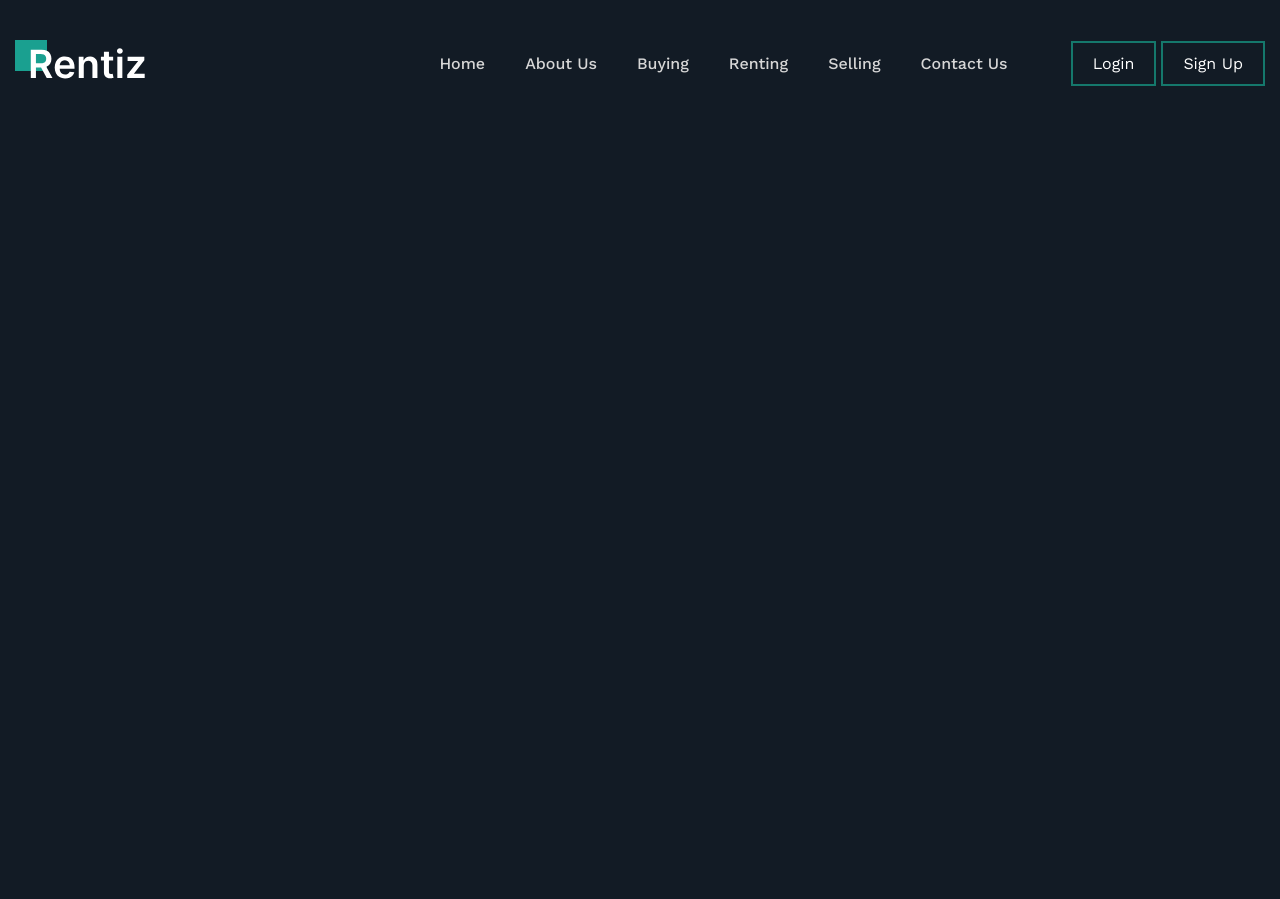
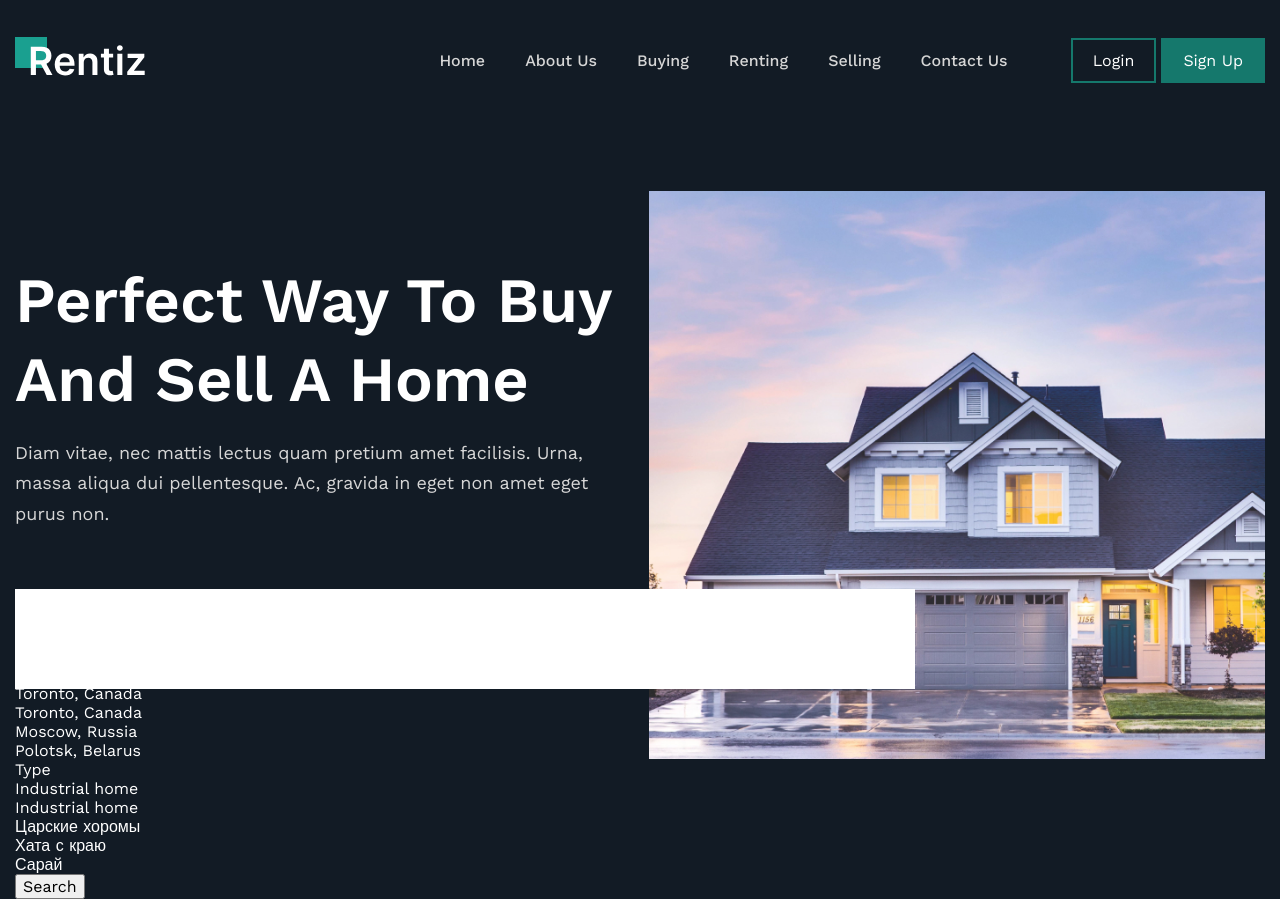
Before and after one commit to KirylBar/rentiz, a website built with webpack: page src/index.html in a window 1280 px wide. Before the commit the page ends 800 px from the top, so only its background shows below. Built offline with nearby package versions, Linux system fonts and the light colour scheme.

Commit message:
add hero block

```diff
--- a/src/index.html
+++ b/src/index.html
@@ -41,5 +41,69 @@
         </div>
       </div>
     </header>
+    <main class="page">
+      <section class="hero">
+        <div class="hero__container">
+          <div class="hero__content">
+            <h1 class="hero__title">Perfect way to buy and sell a home</h1>
+            <p class="hero__text text">
+              Diam vitae, nec mattis lectus quam pretium amet facilisis. Urna,
+              massa aliqua dui pellentesque. Ac, gravida in eget non amet eget
+              purus non.
+            </p>
+            <div class="hero__filter filter">
+              <div class="filter__block block-filter">
+                <div class="block-filter__button">
+                  <div class="block-filter__header">
+                    <div class="block-filter__type">Purpose</div>
+                    <div class="block-filter__icon"></div>
+                  </div>
+                  <div class="block-filter__value">Buy</div>
+                </div>
+                <div class="block-filter__dropdawn">
+                  <div class="block-filter__item">Buy</div>
+                  <div class="block-filter__item">Sell</div>
+                </div>
+              </div>
+              <div class="filter__block block-filter">
+                <div class="block-filter__button">
+                  <div class="block-filter__header">
+                    <div class="block-filter__type">Location</div>
+                    <div class="block-filter__icon"></div>
+                  </div>
+                  <div class="block-filter__value">Toronto, Canada</div>
+                </div>
+                <div class="block-filter__dropdawn">
+                  <div class="block-filter__item">Toronto, Canada</div>
+                  <div class="block-filter__item">Moscow, Russia</div>
+                  <div class="block-filter__item">Polotsk, Belarus</div>
+                </div>
+              </div>
+              <div class="filter__block block-filter">
+                <div class="block-filter__button">
+                  <div class="block-filter__header">
+                    <div class="block-filter__type">Type</div>
+                    <div class="block-filter__icon"></div>
+                  </div>
+                  <div class="block-filter__value">Industrial home</div>
+                </div>
+                <div class="block-filter__dropdawn">
+                  <div class="block-filter__item">Industrial home</div>
+                  <div class="block-filter__item">Царские хоромы</div>
+                  <div class="block-filter__item">Хата с краю</div>
+                  <div class="block-filter__item">Сарай</div>
+                </div>
+              </div>
+              <div class="filter__btn">
+                <button>Search</button>
+              </div>
+            </div>
+          </div>
+          <div class="hero__img">
+            <img src="./img/hero-img.jpg" alt="house" />
+          </div>
+        </div>
+      </section>
+    </main>
   </body>
 </html>
--- a/src/js/scripts.js
+++ b/src/js/scripts.js
@@ -0,0 +1,11 @@
+const burger = document.querySelector('.menu-icon')
+const menu = document.querySelector('.menu')
+const body = document.body
+
+if (burger && menu) {
+  burger.addEventListener('click', () => {
+    burger.classList.toggle('_active')
+    menu.classList.toggle('_active')
+    body.classList.toggle('_lock')
+  })
+}
--- a/src/scss/_header.scss
+++ b/src/scss/_header.scss
@@ -1,64 +1,61 @@
 .header {
-  padding: 40px 0;
+  padding: clamp(1.25rem, 0.886rem + 1.82vw, 2.5rem) 0;
   // .header__container
-
   &__container {
     display: flex;
     justify-content: space-between;
     align-items: center;
     gap: 20px;
   }
-
   // .header__logo
-
   &__logo {
     max-width: 200px;
+    svg {
+      max-width: 200px;
+    }
   }
-
   // .header__navigation
-
   &__navigation {
     display: flex;
     align-items: center;
     gap: clamp(1.25rem, -2.799rem + 8.44vw, 4.688rem);
   }
 
-  // .header__menu
-
-  &__menu {
-  }
-
   // .header__buttons
-
   &__buttons {
     display: flex;
     gap: 5px;
   }
-
   // .header__btn
-
   &__btn {
     padding: 11px 20px;
     color: #fff;
     border: 2px solid $accent-color;
     background-color: transparent;
+    transition: background-color 0.2s;
     cursor: pointer;
-    transition: background-color 0.2s;
+    @media (max-width: 576px) {
+      padding: 5px 10px;
+    }
   }
 }
 .menu {
   @media (max-width: 992px) {
     position: absolute;
+    z-index: 2;
     top: 0;
-    left: 0;
+    left: -100%;
     height: 100vh;
     width: 80%;
-    padding: 20px 0;
     display: flex;
     overflow: auto;
+    padding: 20px 0;
     background-color: $accent-color;
+    transition: left 0.2s;
+    &._active {
+      left: 0;
+    }
   }
-
   &-icon {
     display: none;
     @media (max-width: 992px) {
@@ -68,7 +65,6 @@
       position: relative;
       cursor: pointer;
       z-index: 5;
-
       span {
         transition: all 0.3s ease 0s;
         top: calc(50% - 1px);
@@ -77,22 +73,22 @@
         width: 100%;
         height: 2px;
         background-color: #fff;
-
         &:first-child {
           top: 0;
         }
-
         &:last-child {
           top: auto;
           bottom: 0;
         }
       }
-
       &._active {
         span {
           transform: scale(0);
-
           &:first-child {
+            transform: rotate(-45deg);
+            top: calc(50% - 1px);
+          }
+          &:last-child {
             transform: rotate(45deg);
             bottom: calc(50% - 1px);
           }
@@ -100,59 +96,47 @@
       }
     }
   }
-
   // .menu__body
-
   &__body {
     display: flex;
     align-items: center;
     gap: 40px;
-
     @media (max-width: 992px) {
       flex-direction: column;
-      margin: 0 auto;
+      margin: auto;
     }
   }
 
-  // .menu__item
-
-  &__item {
-  }
-
   // .menu__link
-
   &__link {
     font-weight: 500;
     font-size: 16px;
     text-transform: capitalize;
     color: $text-color;
-    transition: color 0.4s;
+    text-decoration: none;
+    transition: color 0.2s;
     position: relative;
-
     &:before {
       content: '';
       position: absolute;
       bottom: -5px;
       left: 0;
       right: 0;
+      background-color: $accent-color;
       height: 3px;
-      background-color: $accent-color;
       opacity: 0;
       visibility: hidden;
       transition: opacity 0.2s;
     }
-
     @media (any-hover: hover) {
       &:hover {
         color: #fff;
-
         &:before {
           opacity: 1;
           visibility: visible;
         }
       }
     }
-
     @media (max-width: 992px) {
       line-height: 50px;
       font-size: 30px;
@@ -160,12 +144,20 @@
   }
 }
 .login {
-  &:hover {
-    background-color: $accent-color;
+  @media (any-hover: hover) {
+    &:hover {
+      background-color: $accent-color;
+    }
+  }
+  @media (max-width: 425px) {
+    display: none;
   }
 }
 .register {
-  &:hover {
-    background-color: $accent-color;
+  background-color: $accent-color;
+  @media (any-hover: hover) {
+    &:hover {
+      background-color: transparent;
+    }
   }
 }
--- /dev/null
+++ b/src/scss/_hero.scss
@@ -0,0 +1,50 @@
+.hero {
+  margin-top: clamp(1.875rem, 1.057rem + 4.09vw, 4.688rem);
+
+  // .hero__container
+
+  &__container {
+    display: flex;
+    justify-content: space-between;
+    align-items: center;
+  }
+
+  // .hero__content
+
+  &__content {
+    flex: 0 0 calc(700px / 1420px * 100%);
+    padding-bottom: 160px;
+  }
+
+  // .hero__title
+
+  &__title {
+    font-weight: 600;
+    font-size: clamp(1.875rem, 1.184rem + 3.45vw, 4.25rem);
+    line-height: 1.26;
+    text-transform: capitalize;
+    color: #ffffff;
+  }
+
+  // .hero__text
+
+  &__text {
+    margin-top: 18px;
+  }
+
+  // .hero__filter
+
+  &__filter {
+    height: 100px;
+    width: 900px;
+    background-color: #ffff;
+    margin-top: 60px;
+    position: absolute;
+  }
+
+  // .hero__img
+
+  &__img {
+    flex: 0 0 calc(700px / 1420px * 100%);
+  }
+}
--- a/src/scss/global.scss
+++ b/src/scss/global.scss
@@ -3,10 +3,11 @@
 body {
   font-family: 'Work Sans', sans-serif;
   background-color: $bg-color;
-}
+  color: #fff;
 
-img {
-  max-width: 200px;
+  &._lock {
+    overflow: hidden;
+  }
 }
 
 [class*='__container'] {
@@ -14,3 +15,10 @@ img {
   margin: 0 auto;
   padding: 0 15px;
 }
+
+.text {
+  font-weight: 400;
+  font-size: 18px;
+  line-height: 1.7;
+  color: $text-color;
+}
--- a/src/scss/main.scss
+++ b/src/scss/main.scss
@@ -3,3 +3,4 @@
 @import 'vars';
 @import 'global';
 @import '_header';
+@import '_hero';
```
Also changed, not shown: src/img/hero-img.jpg (added).
